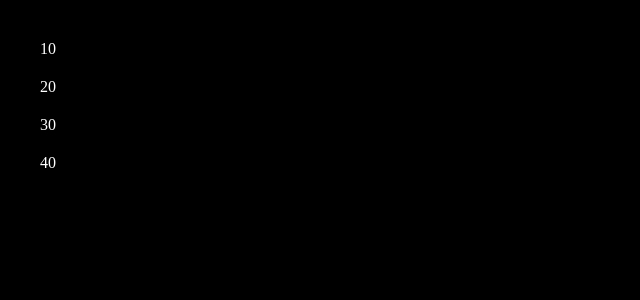
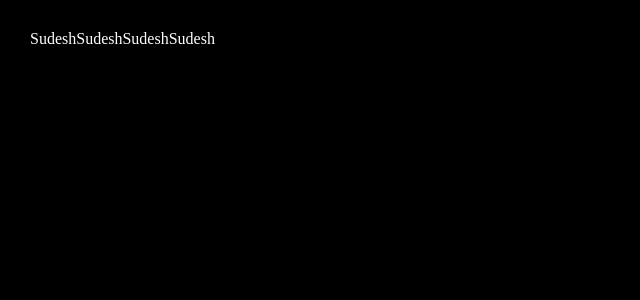
Before and after one commit to Sudesh3103/React.js, a React (Vite) app in the folder 04-cards-project/: page / in a window 1280 px wide. Shown: the top 300 px of the page, without its empty margins (0-640 px from the left). Built offline with nearby package versions, Linux system fonts and the light colour scheme.

Commit message:
Added map method

```diff
--- a/04-cards-project/src/App.jsx
+++ b/04-cards-project/src/App.jsx
@@ -10,11 +10,9 @@ const App = () => {
 
   return (
    <div className='parent'>
-
-    <User name={arr[0]}/>
-    <User name={arr[1]}/>
-    <User name={arr[2]}/>
-    <User name={arr[3]}/>
+    {arr.map(function(){
+      return 'Sudesh';
+    })}
    </div>
   )
 }
--- a/04-cards-project/src/index.css
+++ b/04-cards-project/src/index.css
@@ -1,6 +1,7 @@
 *{
   margin: 0px;
   padding: 0px;
+  color: white;
 }
 
 body{
```
